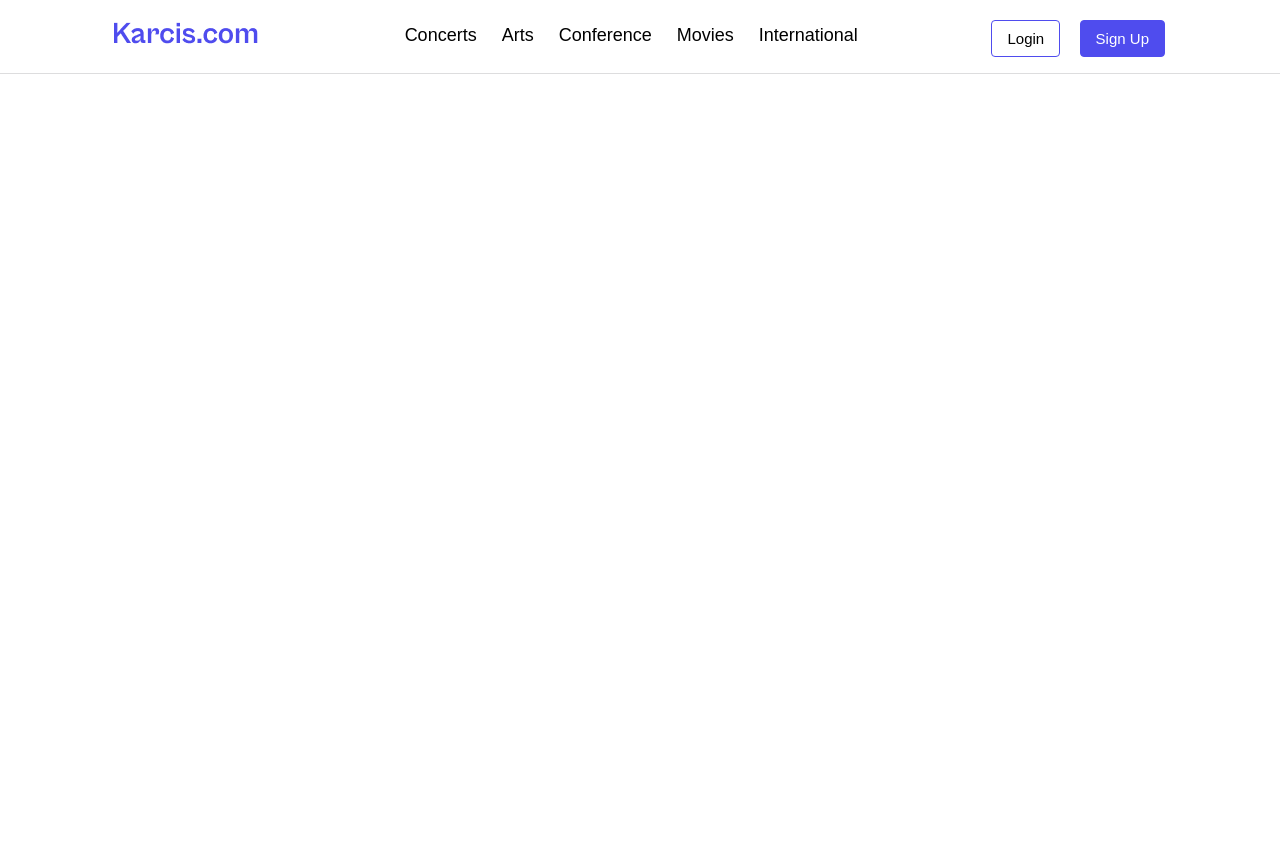
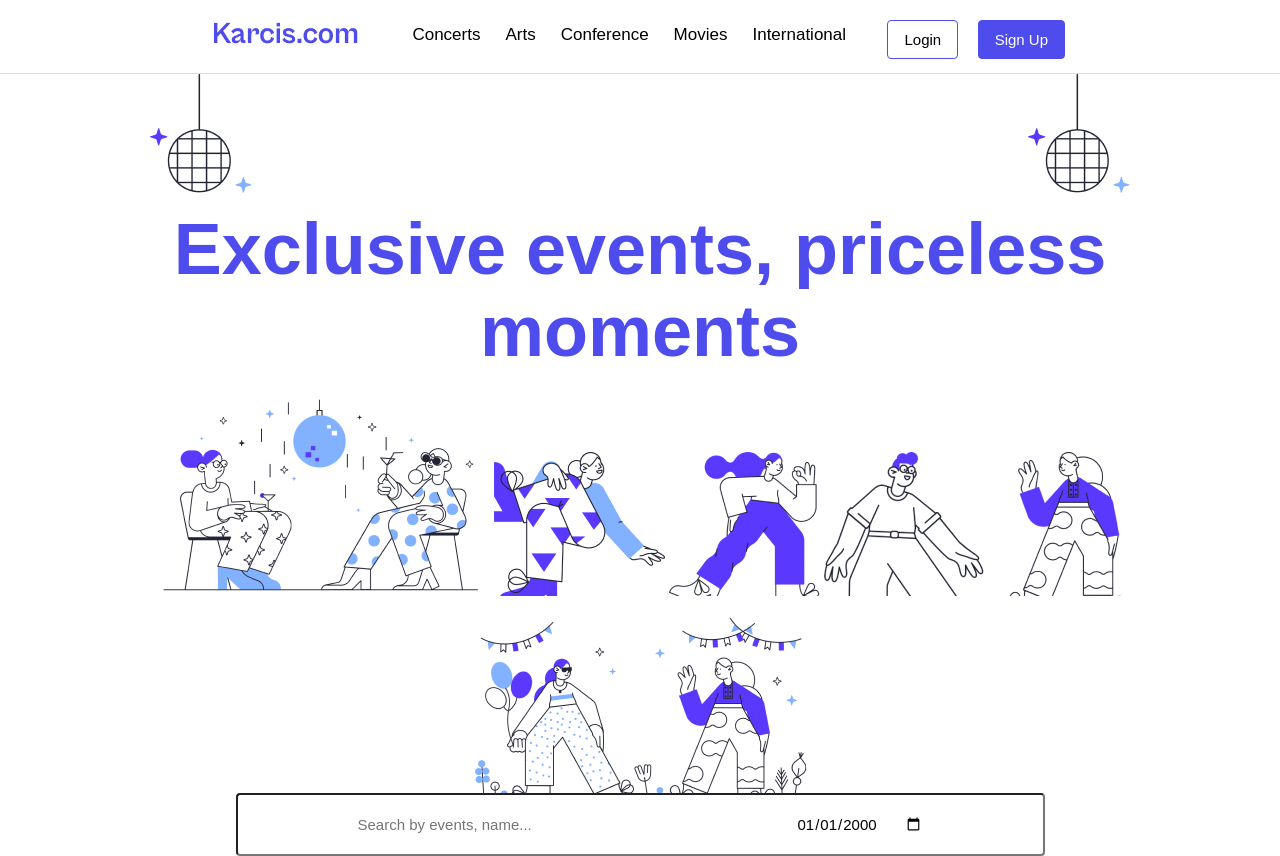
Before and after one commit to khalidadamu/event-management-web-app, a plain HTML site: page src/index.html in a window 1280 px wide. Before the commit the page ends 800 px from the top, so only its background shows below. Drawn offline with Linux system fonts and the light colour scheme; a web font is replaced by a local one.

Commit message:
done with the hero section

```diff
--- a/src/index.html
+++ b/src/index.html
@@ -3,10 +3,11 @@
 <head>
      <meta charset="UTF-8">
      <meta name="viewport" content="width=device-width, initial-scale=1.0">
-     <title>Document</title>
+     <title>Karcis</title>
 
      <link rel="stylesheet" href="../styles/index.css">
      <link rel="stylesheet" href="../styles/shared.css">
+     <link rel="icon" href="../assets/loggggo-removebg-preview.png">
 </head>
 <body>
      <div class = "navbar__wrapper">
@@ -35,6 +36,34 @@
 
 
      <main>
+          <!-- Hero section -->
+          <section>
+               <div class="top__balls">
+                    <img src="../assets/svg top.png" alt="">
+                    <img src="../assets/svg top.png" alt="">
+               </div>
+
+               <div class="big__title">
+                    <h1>
+                         Exclusive events, priceless moments
+                    </h1>
+               </div>
+
+               <div class="svg__down">
+                    <img src="../assets/svg.png" alt="">
+                    <img src="../assets/svg2.png" alt="">
+                    <img src="../assets/svg3.png" alt="">
+                    <img src="../assets/svg4.png" alt="">
+                    <img src="../assets/svg5.png" alt="">
+                    <img src="../assets/svg6.png" alt="">
+               </div>
+          </section>
+
+          <!-- Search input -->
+          <section class="search__wrapper">
+               <input type="text" placeholder="Search by events, name..." class="search_input">
+               <input type="date" placeholder="Select date" value="2000-01-01" class="date_input">
+          </section>
      </main>
 </body>
 </html>
--- a/styles/shared.css
+++ b/styles/shared.css
@@ -1,20 +1,21 @@
 @import url('https://fonts.cdnfonts.com/css/cabinet-grotesk');
 
 body,
-button {
+button,
+input {
      font-family: 'Cabinet Grotesk', sans-serif;
      margin: 0;
      box-sizing: border-box;
 }
 
 main {
-     padding: 0 100px;
+     padding: 0 150px;
 }
 
 nav {
      display: flex;
      justify-content: space-between;
-     padding: 0 100px;
+     padding: 0 200px;
 }
 
 button {
@@ -22,7 +23,7 @@ button {
      background: transparent;
      margin-top: 20px;
      border-radius: 4px;
-     padding: 9px 15px;
+     padding: 10px 16px;
      cursor: pointer;
      /* font-weight: 600; */
      margin-right: 15px;
@@ -44,7 +45,7 @@ button {
 }
 
 .nav__link>li {
-     font-size: 18px;
+     font-size: 17px;
      font-weight: 400;
      cursor: pointer;
 }
@@ -53,3 +54,48 @@ button {
      background: #4F4CEE;
      color: white;
 }
+.top__balls {
+     display: flex;
+     justify-content: space-between;
+}
+
+.big__title {
+     font-size: 48px;
+     color: #4F4CEE;
+     align-items: center;
+     text-align: center;
+}
+
+.big__title>h1 {
+     margin: 15px 10px;
+}
+
+.svg__down {
+     align-items: center;
+     text-align: center;
+     margin: 0 auto;
+}
+
+.search__wrapper>input {
+     /* padding: 20px; */
+     outline: none;
+     padding: 20px 120px;
+     margin-top: -25px;
+     font-size: 15px;
+}
+
+.search__wrapper {
+     display: flex;
+     justify-content: center;
+
+}
+
+.search_input {
+     border-radius: 4px 0px 0px 4px;
+     border-right: #DDDDDE;
+}
+
+.date_input {
+     border-radius: 0px 4px 4px 0px;
+     border-left: #DDDDDE;
+}
```
Also changed, not shown: assets/loggggo-removebg-preview.png (added), assets/loggggo.png (added).
